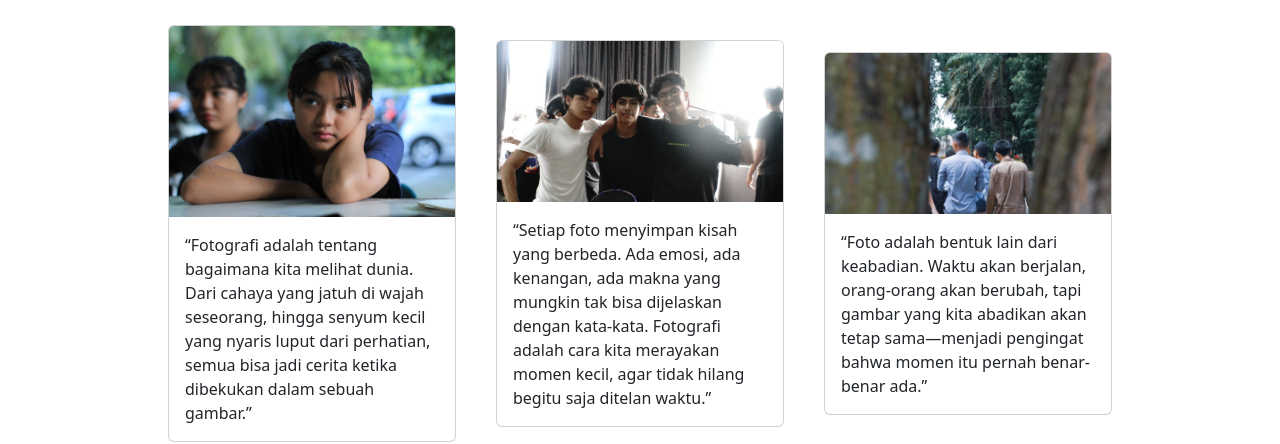
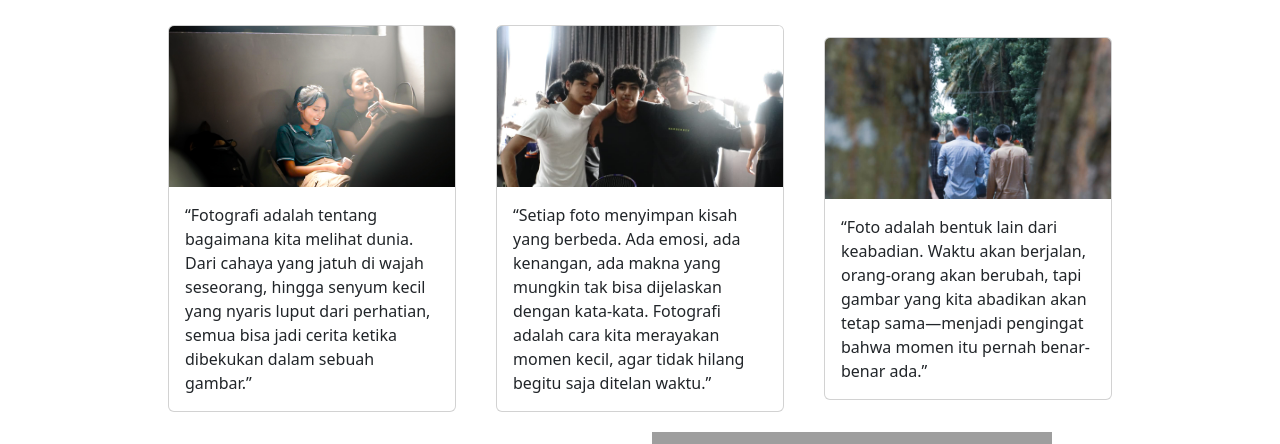
Before and after one commit to gintingdiaz957/Website-Personal4, a plain HTML site: page pert5web.html in a window 1280 px wide. Shown: the part 51-495 px from the top of the page. Drawn offline with Linux system fonts and the light colour scheme; grey boxes are pictures that could not be loaded.

Commit message:
Update pert5web.html

```diff
--- a/pert5web.html
+++ b/pert5web.html
@@ -50,7 +50,7 @@
   <tr>
      <td style="padding: 20px;">
        <div class="card" style="width: 18rem;">
-           <img class="card-img-top" src="foto3.jpg" alt="Card image cap">
+           <img class="card-img-top" src="fotor.jpg" alt="Card image cap">
          <div class="card-body">
             <p class="card-text">“Fotografi adalah tentang bagaimana kita melihat dunia. Dari cahaya yang jatuh di wajah seseorang, hingga senyum kecil yang nyaris luput dari perhatian, semua bisa jadi cerita ketika dibekukan dalam sebuah gambar.”</p>
         </div>
```
